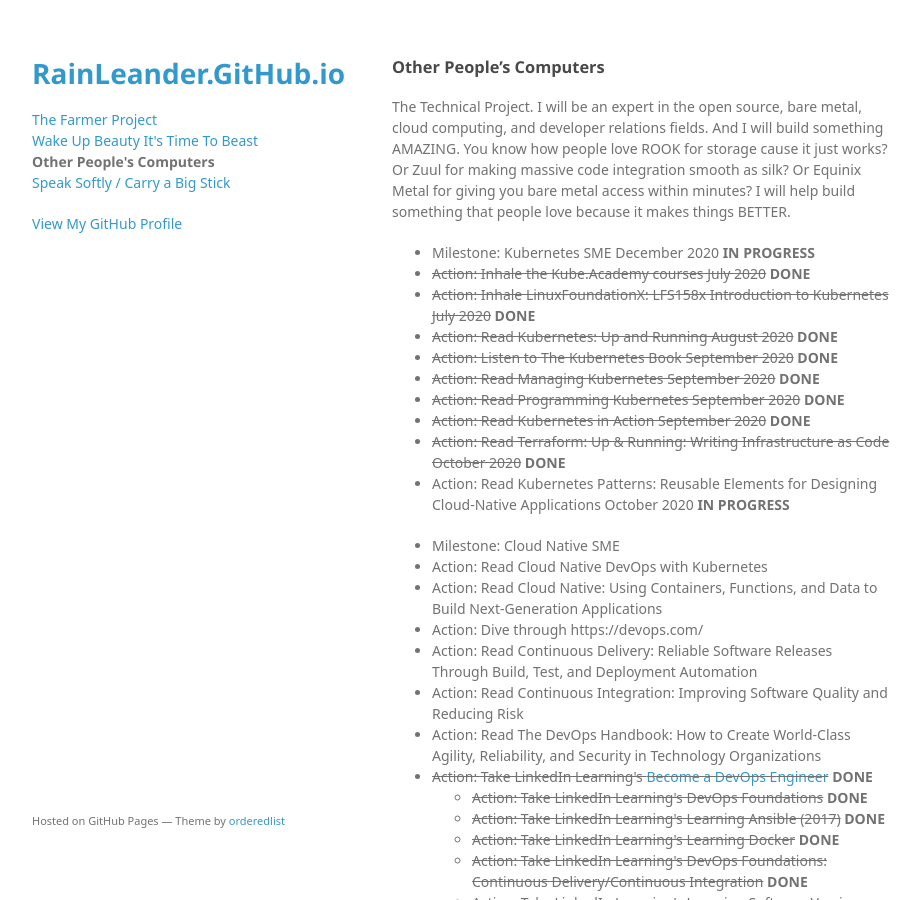
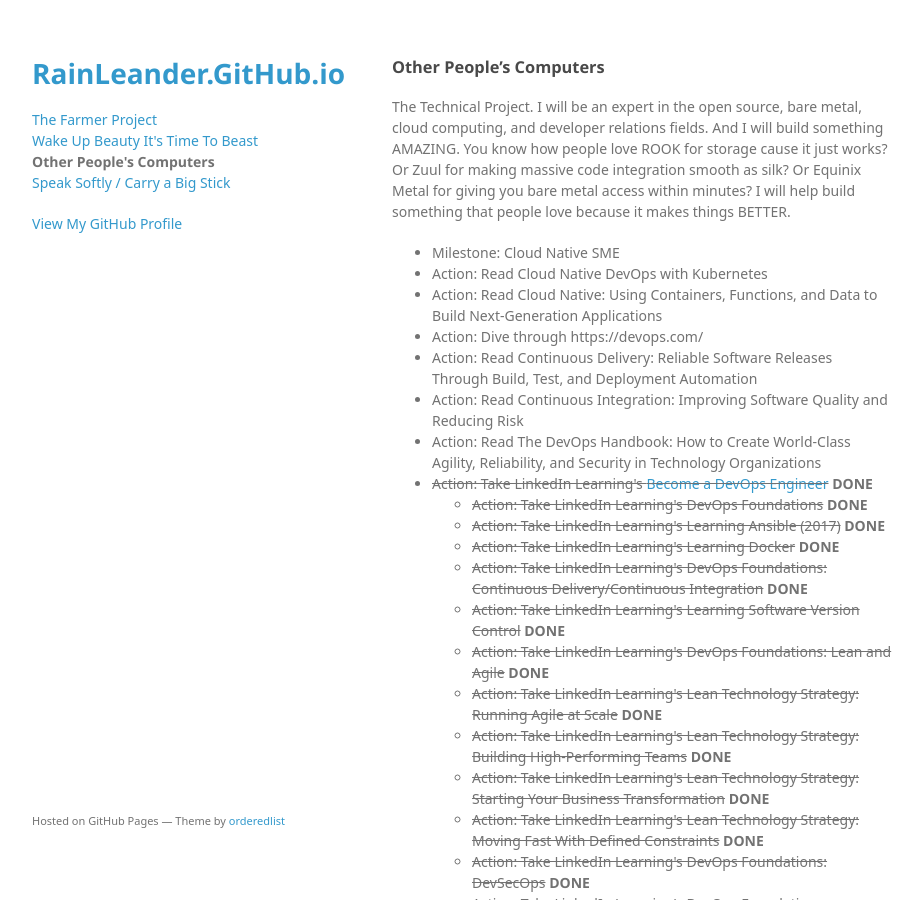
Before and after one commit to rainleander/rainleander.github.io, a Jekyll site: the page other-peoples-computers.html, which Jekyll copies as it is, in a window 1280 px wide and 900 px high. Shown: the whole window, without its empty margins (178-1101 px from the left). Built offline with Jekyll 4.4.1, drawn with Linux system fonts in a browser that asks for light colours; some web fonts are replaced; some of the changed text lies outside the part shown.

Commit message:
Update other-peoples-computers.html

```diff
--- a/other-peoples-computers.html
+++ b/other-peoples-computers.html
@@ -28,17 +28,6 @@
 <h3>
 <a id="other-peoples-computers" class="anchor" href="#other-peoples-computers" aria-hidden="true"><span aria-hidden="true" class="octicon octicon-link"></span></a>Other People’s Computers</h3>
 <p>The Technical Project. I will be an expert in the open source, bare metal, cloud computing, and developer relations fields. And I will build something AMAZING. You know how people love ROOK for storage cause it just works? Or Zuul for making massive code integration smooth as silk? Or Equinix Metal for giving you bare metal access within minutes? I will help build something that people love because it makes things BETTER.</p>
-
-        <p><ul><li>Milestone: Kubernetes SME December 2020 <b>IN PROGRESS</b></li>
-        <li><del>Action: Inhale the Kube.Academy courses July 2020</del> <b>DONE</b></li>
-        <li><del>Action: Inhale LinuxFoundationX: LFS158x Introduction to Kubernetes July 2020</del> <b>DONE</b></li>
-        <li><del>Action: Read Kubernetes: Up and Running August 2020</del> <b>DONE</b></li>
-        <li><del>Action: Listen to The Kubernetes Book September 2020</del> <b>DONE</b></li>
-        <li><del>Action: Read Managing Kubernetes September 2020</del> <b>DONE</b></li>
-        <li><del>Action: Read Programming Kubernetes September 2020</del> <b>DONE</b></li>
-        <li><del>Action: Read Kubernetes in Action September 2020</del> <b>DONE</b></li>
-        <li><del>Action: Read Terraform: Up & Running: Writing Infrastructure as Code October 2020</del> <b>DONE</b></li>
-        <li>Action: Read Kubernetes Patterns: Reusable Elements for Designing Cloud-Native Applications October 2020 <b>IN PROGRESS</b></li></ul>
 
         <p><ul><li>Milestone: Cloud Native SME</li>
         <li>Action: Read Cloud Native DevOps with Kubernetes</li>
```
Also changed, not shown: other parts of other-peoples-computers.html (+12 -1 lines).
